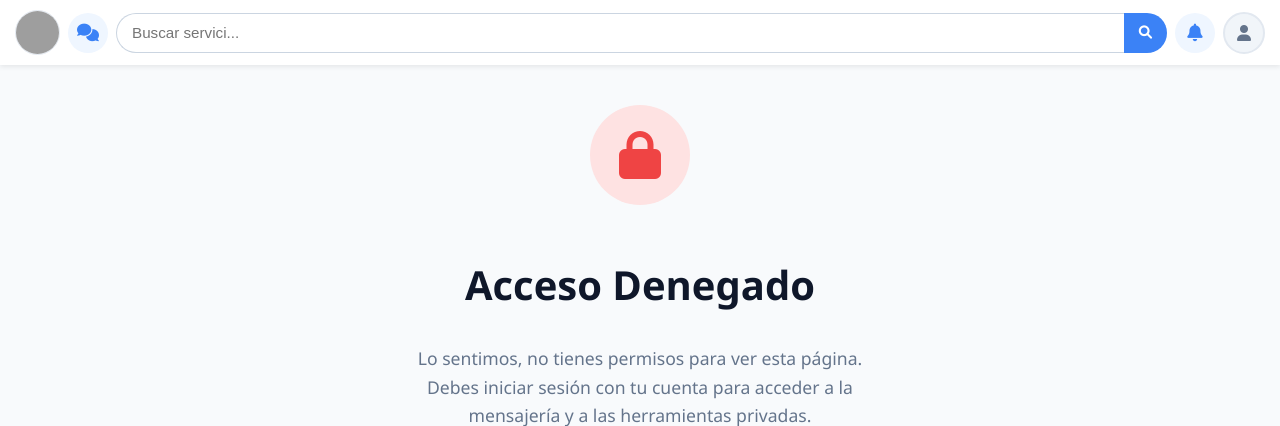
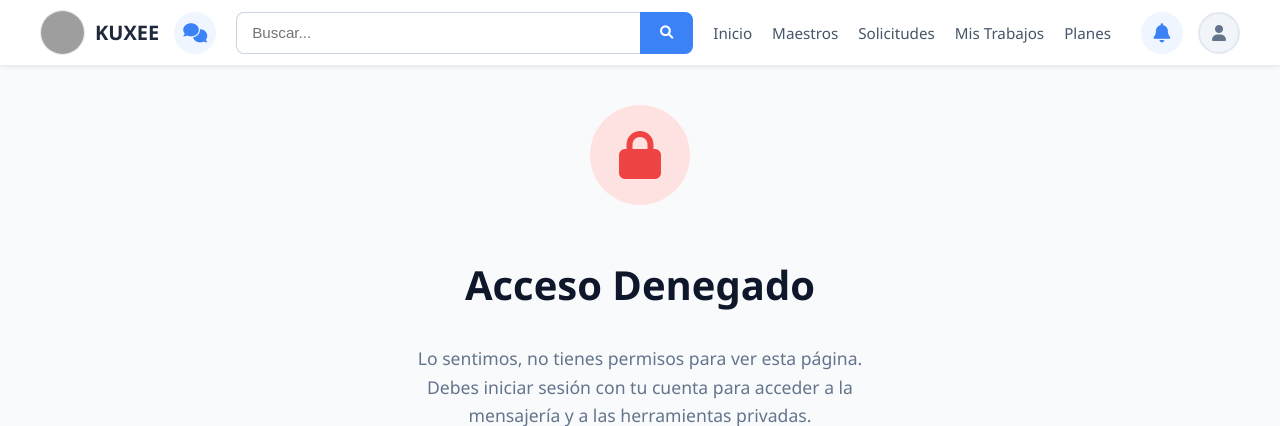
Before and after one commit to MisterFary/KuxeeWeb2026, a Django app: page /acceso-denegado/ in a window 1280 px wide. Shown: the top 426 px of the page. Run offline with Django 4.2, Linux system fonts and the light colour scheme; a user stored in the database is signed in; data comes from the database, SQL or seed files in the repository; some libraries are stand-ins or nearby versions; grey boxes are pictures that could not be loaded.

Commit message:
Configurando pagina responsiva segunda parte XD

```diff
--- a/usuarios/templates/usuarios/base.html
+++ b/usuarios/templates/usuarios/base.html
@@ -30,22 +30,26 @@
             min-height: 100vh;
         }
 
-        /* 1. NAVBAR - DISEÑO EN LÍNEA TIPO APP (IMAGEN 1) */
+        /* =========================================
+           NAVBAR ESCRITORIO (DISEÑO CLÁSICO Y AMPLIO)
+           ========================================= */
         .navbar {
             display: flex;
             align-items: center;
             justify-content: space-between;
-            padding: 10px 15px;
+            padding: 10px 40px;
             background: white;
             box-shadow: 0 2px 5px rgba(0,0,0,0.08);
             position: sticky;
             top: 0;
             z-index: 1000;
-            gap: 8px;
-            flex-wrap: nowrap;
+            gap: 20px;
         }
 
-        .logo { display: flex; align-items: center; flex-shrink: 0; text-decoration: none; }
+        .nav-left { display: flex; align-items: center; gap: 15px; flex-shrink: 0; }
+        .nav-right { display: flex; align-items: center; gap: 15px; flex-shrink: 0; }
+
+        .logo { display: flex; align-items: center; flex-shrink: 0; text-decoration: none; font-weight: bold; font-size: 20px; color: var(--kuxee-dark); gap: 10px;}
         .logo img {
             width: 45px;
             height: 45px;
@@ -55,8 +59,8 @@
         }
 
         .btn-icon-circle {
-            width: 40px;
-            height: 40px;
+            width: 42px;
+            height: 42px;
             border-radius: 50%;
             background: #eff6ff;
             color: var(--kuxee-blue);
@@ -64,24 +68,27 @@
             align-items: center;
             justify-content: center;
             text-decoration: none;
-            font-size: 1.1rem;
+            font-size: 1.2rem;
             flex-shrink: 0;
             position: relative;
             cursor: pointer;
+            transition: background 0.2s;
         }
+        .btn-icon-circle:hover { background: #dbeafe; }
 
         .search-container {
             display: flex;
             flex: 1;
-            height: 40px;
-            min-width: 100px;
+            height: 42px;
+            max-width: 500px;
+            margin: 0 auto;
         }
         .search-container input {
             width: 100%;
             padding: 0 15px;
             border: 1px solid #cbd5e1;
             border-right: none;
-            border-radius: 20px 0 0 20px;
+            border-radius: 8px 0 0 8px;
             outline: none;
             font-size: 0.95rem;
         }
@@ -89,25 +96,32 @@
             background: var(--kuxee-blue);
             color: white;
             border: none;
-            padding: 0 15px;
-            border-radius: 0 20px 20px 0;
+            padding: 0 20px;
+            border-radius: 0 8px 8px 0;
             cursor: pointer;
             display: flex;
             align-items: center;
             justify-content: center;
         }
 
+        /* ENLACES VISIBLES SOLO EN ESCRITORIO */
+        .desktop-links { display: flex; align-items: center; gap: 20px; margin-right: 15px; }
+        .desktop-links a { color: #475569; text-decoration: none; font-weight: 500; font-size: 0.95rem; transition: color 0.2s; }
+        .desktop-links a:hover { color: var(--kuxee-blue); }
+
+        /* ENLACES OCULTOS EN ESCRITORIO (SE MUESTRAN EN EL DROPDOWN DE CELULAR) */
+        .mobile-only-links { display: none; }
+
         .btn-login {
             background: var(--kuxee-blue);
             color: white !important;
             padding: 8px 20px;
-            border-radius: 20px;
+            border-radius: 8px;
             font-weight: bold;
             text-decoration: none;
-            margin-left: auto;
         }
 
-        /* 2. PERFIL Y NOTIFICACIONES */
+        /* PERFIL Y NOTIFICACIONES */
         .badge-notificacion {
             position: absolute; top: -2px; right: -2px; background: #ef4444; color: white; border-radius: 50%;
             width: 18px; height: 18px; font-size: 0.7rem; display: flex; align-items: center; justify-content: center;
@@ -271,30 +306,43 @@
         </script>
     {% endif %}
 
-    <!-- NAVBAR EN LÍNEA IDÉNTICO A IMAGEN 1 -->
+    <!-- NAVBAR -->
     <nav class="navbar">
-        <!-- 1. LOGO -->
+        <!-- 1. LADO IZQUIERDO: LOGO Y CHAT -->
+        <div class="nav-left">
             <a href="{% url 'inicio' %}" class="logo">
-            <!-- Usa tu logo de Kuxee aquí -->
                 <img src="{% static 'images/logo_kuxee.png' %}" alt="Kuxee" onerror="this.style.display='none'; this.nextElementSibling.style.display='flex';">
                 <div style="display:none; width: 42px; height: 42px; background: black; border-radius: 50%; align-items: center; justify-content: center; color: white; font-weight:bold; font-size:18px;">K</div>
+                <span class="logo-text">KUXEE</span> <!-- Se oculta en móvil vía CSS -->
             </a>
 
-        <!-- 2. CHAT -->
             {% if user.is_authenticated %}
                 <a href="{% url 'mensajes' %}" class="btn-icon-circle" title="Mensajes">
                     <i class="fas fa-comments"></i>
                 </a>
             {% endif %}
+        </div>
 
-        <!-- 3. BUSCADOR CENTRAL -->
+        <!-- 2. MEDIO: BUSCADOR -->
         <form class="search-container" method="GET" action="{% url 'maestros' %}">
-            <input type="text" name="q" placeholder="Buscar servici...">
+            <input type="text" name="q" placeholder="Buscar...">
             <button type="submit"><i class="fas fa-search"></i></button>
         </form>
 
+        <!-- 3. LADO DERECHO: LINKS (PC), CAMPANA Y PERFIL -->
+        <div class="nav-right">
+
+            <!-- ENLACES VISIBLES SOLO EN ESCRITORIO -->
+            <div class="desktop-links">
+                <a href="{% url 'inicio' %}">Inicio</a>
+                <a href="{% url 'lista_maestros' %}">Maestros</a>
+                <a href="{% url 'solicitudes' %}">Solicitudes</a>
+                {% if user.is_authenticated %}<a href="{% url 'mis_trabajos' %}">Mis Trabajos</a>{% endif %}
+                <a href="{% url 'planes' %}">Planes</a>
+            </div>
+
             {% if user.is_authenticated %}
-            <!-- 4. CAMPANA NOTIFICACIONES -->
+                <!-- CAMPANA NOTIFICACIONES -->
                 <div id="campana-wrapper">
                     <a href="#" class="btn-icon-circle" onclick="toggleNotificaciones(event)">
                         <i class="fas fa-bell"></i>
@@ -338,44 +386,47 @@
                     </div>
                 </div>
 
-            <!-- 5. PERFIL DE USUARIO Y MENÚ -->
+                <!-- PERFIL DE USUARIO Y MENÚ -->
                 <div class="profile-trigger" onclick="toggleUserDropdown(event)">
                     <div class="profile-pic">
                         {% if user.foto_perfil %}<img src="{{ user.foto_perfil.url }}">{% else %}<i class="fas fa-user"></i>{% endif %}
                     </div>
 
-                <!-- DROPDOWN PERFIL (CONTIENE TODO EL MENÚ) -->
+                    <!-- DROPDOWN PERFIL -->
                     <div id="userDropdown" class="dropdown-menu">
                         <div class="dropdown-header">
-                        <div class="profile-pic" style="width: 45px; height: 45px; border:none;">
+                            <div class="profile-pic" style="width: 45px; height: 45px; border:none; background: #e2e8f0;">
                                 {% if user.foto_perfil %}<img src="{{ user.foto_perfil.url }}">{% else %}<i class="fas fa-user"></i>{% endif %}
                             </div>
                             <strong>{% if user.first_name %}{{ user.first_name }}{% else %}{{ user.username }}{% endif %}</strong>
                         </div>
 
-                    <a href="{% url 'mi_perfil' %}">Mi Perfil</a>
-                    <a href="#">Mis Compras</a>
-                    <a href="#">Ajustes</a>
+                        <a href="{% url 'mi_perfil' %}"><i class="fas fa-user-circle" style="width: 20px;"></i> Mi Perfil</a>
+                        <a href="#"><i class="fas fa-shopping-bag" style="width: 20px;"></i> Mis Compras</a>
+                        <a href="#"><i class="fas fa-cog" style="width: 20px;"></i> Ajustes</a>
 
+                        <!-- ESTOS ENLACES SOLO APARECEN CUANDO ESTÁS EN EL CELULAR -->
+                        <div class="mobile-only-links">
                             <div class="dropdown-divider"></div>
-
                             <a href="{% url 'inicio' %}">Inicio</a>
                             <a href="{% url 'lista_maestros' %}">Maestros</a>
                             <a href="{% url 'solicitudes' %}">Solicitudes</a>
                             <a href="{% url 'mis_trabajos' %}">Mis Trabajos</a>
                             <a href="{% url 'planes' %}">Planes</a>
+                        </div>
 
                         <div class="dropdown-divider"></div>
 
                         <form id="logout-form" method="post" action="{% url 'logout' %}" style="margin:0;">
                             {% csrf_token %}
-                        <button type="button" class="dropdown-item-btn" onclick="confirmarLogout()">Cerrar Sesión</button>
+                            <button type="button" class="dropdown-item-btn" onclick="confirmarLogout()"><i class="fas fa-sign-out-alt" style="width: 20px;"></i> Cerrar Sesión</button>
                         </form>
                     </div>
                 </div>
             {% else %}
                 <a href="{% url 'login' %}" class="btn-login">Ingresar</a>
             {% endif %}
+        </div>
     </nav>
 
     <main>{% block contenido %}{% endblock %}</main>
@@ -537,7 +588,7 @@
             const userDrop = document.getElementById('userDropdown');
             const userTrig = document.querySelector('.profile-trigger');
             const notiDrop = document.getElementById('notificacionesDropdown');
-            const notiTrig = document.querySelector('.btn-bell') || document.querySelector('.btn-icon-circle .fa-bell').parentNode;
+            const notiTrig = document.querySelector('.btn-icon-circle .fa-bell') ? document.querySelector('.btn-icon-circle .fa-bell').parentNode : null;
 
             if (userDrop && userTrig && !userTrig.contains(e.target) && !userDrop.contains(e.target)) userDrop.classList.remove('active');
             if (notiDrop && notiTrig && !notiTrig.contains(e.target) && !notiDrop.contains(e.target)) notiDrop.classList.remove('active');
```
Also changed, not shown: other parts of usuarios/templates/usuarios/base.html (+41 -20 lines). Lines whose indentation alone changed are shown as unchanged.
